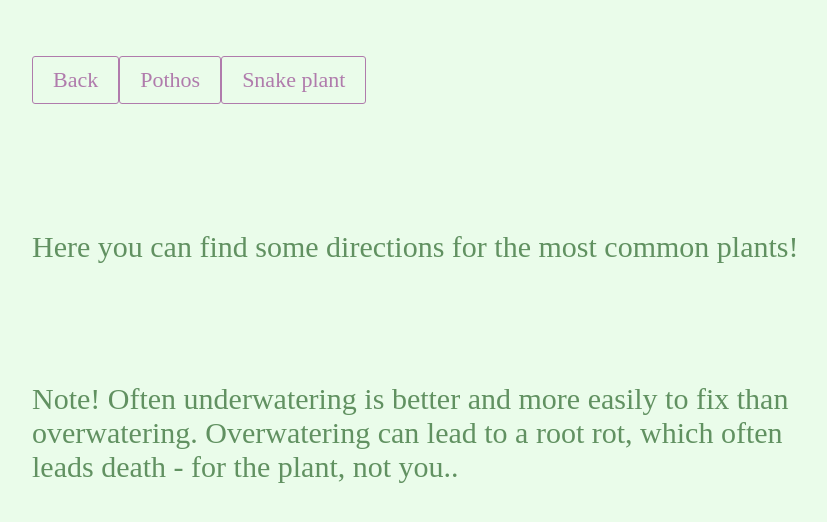
After one commit to ElisaMero/web_ja_tietokannat, a Flask app: page /direction in a window 1280 px wide. The commit adds this page. Shown: the top 522 px of the page, without its empty margins (208-1035 px from the left). Run offline with Flask 3, Linux system fonts and the light colour scheme.

Commit message:
deletion and directions

```diff
--- a/registerpy.py
+++ b/registerpy.py
@@ -1,4 +1,3 @@
-
 from database import db
 from flask import session
 from sqlalchemy.sql import text
@@ -41,24 +40,18 @@ def logout():
 
 
 def add_plant(name, latinname, light, water, other):
+    check_name = text("SELECT name FROM plant WHERE user_id = :id")
+    result = db.session.execute(check_name, {"id": session["user_id"]})
+    name_list = result.fetchall()
+    for i in name_list:
+        if i == name:
+            return False
     try:
+        visibility = "visible"
         query = text(
-            "INSERT INTO plant (name, latinname, light, water, other, user_id) VALUES (:name, :latinname, :light, :water, :other, :user_id)")
+            "INSERT INTO plant (name, latinname, light, water, other, user_id, visibility) VALUES (:name, :latinname, :light, :water, :other, :user_id, :visibility)")
         db.session.execute(query, {"name": name, "latinname": latinname, "light": light,
-                           "water": water, "other": other, "user_id": session["user_id"]})
-        db.session.commit()
-        plant_table2(name)
-    except:
-        return False
-    return True
-
-
-def plant_table2(name):
-    try:
-        query = text(
-            "INSERT INTO plantheadings (name, user_id) VALUES (:name, :user_id)")
-        db.session.execute(
-            query, {"name": name, "user_id": session["user_id"]})
+                           "water": water, "other": other, "user_id": session["user_id"], "visibility": visibility})
         db.session.commit()
     except:
         return False
@@ -66,8 +59,11 @@ def plant_table2(name):
 
 
 def count_plants():
-    query = text("SELECT count(*) FROM plant WHERE user_id = :id")
-    result = db.session.execute(query, {"id": session["user_id"]})
+    visibility = "visible"
+    query = text(
+        "SELECT count(*) FROM plant WHERE user_id = :id AND visibility=:visibility")
+    result = db.session.execute(
+        query, {"id": session["user_id"], "visibility": visibility})
     count = result.fetchone()
     count = count[0]
     if not count:
@@ -84,8 +80,11 @@ def show_user():
 
 
 def plant_headings():
-    query = text("SELECT name FROM plantheadings WHERE user_id=:id")
-    result = db.session.execute(query, {"id": session["user_id"]})
+    visibility = "visible"
+    query = text(
+        "SELECT name FROM plant WHERE user_id=:id AND visibility=:visibility")
+    result = db.session.execute(
+        query, {"id": session["user_id"], "visibility": visibility})
     info = result.fetchall()
     if info == []:
         return " "
@@ -97,9 +96,11 @@ def plant_headings():
 
 
 def plant_info(name):
-    query = text("SELECT * FROM plant WHERE user_id =:id AND name =:name")
+    visibility = "visible"
+    query = text(
+        "SELECT * FROM plant WHERE user_id =:id AND name =:name AND visibility=:visibility")
     result = db.session.execute(
-        query, {"id": session["user_id"], "name": name})
+        query, {"id": session["user_id"], "name": name, "visibility": visibility})
     info = result.fetchall()
     if info == []:
         return " "
@@ -133,7 +134,7 @@ def get_comments(theplantname):
 
 
 def create_emojis_table():
-    emoji_list = [127800, 127799, 12783, 127796, 127793, 127795, 127807]
+    emoji_list = [127800, 127799, 127793, 127795, 127807]
     for i in emoji_list:
         try:
             query = text("INSERT INTO emojis (number) VALUES (:number)")
@@ -145,7 +146,7 @@ def create_emojis_table():
 
 
 def choose_emoji():
-    random = randint(1, 6)
+    random = randint(1, 5)
     query = text("SELECT number FROM emojis WHERE id =:id")
     result = db.session.execute(query, {"id": random})
     emoji = result.fetchone()
@@ -158,7 +159,7 @@ def choose_emoji():
 
 def search_generator(input):
     query = text(
-        "SELECT name FROM plantheadings WHERE user_id =:id AND name LIKE :input")
+        "SELECT name FROM plant WHERE user_id =:id AND name LIKE :input and visibility = 'visible'")
     result = db.session.execute(
         query, {"id": session["user_id"], "input": "%"+input+"%"})
     results = result.fetchall()
@@ -168,3 +169,45 @@ def search_generator(input):
     for i in results:
         clean_info.append(i[0])
     return clean_info
+
+
+def delete_plant(name):
+    try:
+        query = text(
+            "UPDATE plant SET visibility= 'invisible' WHERE name=:name AND user_id = :user_id")
+        db.session.execute(
+            query, {"name": name, "user_id": session["user_id"]})
+        db.session.commit()
+    except:
+        return False
+    return True
+
+
+def create_direction_table():
+    name_list = [("Pothos", "The Pothos-genus is one of the easiest and most common housplants across the world. It is a very forgiving plant, meaning they are thriving with only a little watering and light. Different varietis of Pothos are visually appealing with their different and vibrant colors. They are also very fast-growing, when the conditions are met."),
+                 ("Snake plant", "Snake plants are highly beginner-friendly for neglecting plant parent. They tolrate drought well and only needs watering about once a month, depending on the amount light it gets.")]
+    for i in name_list:
+        try:
+            query = text(
+                "INSERT INTO directions (name, direction) VALUES (:name, :direction)")
+            db.session.execute(query, {"name": i[0], "direction": i[1]})
+            db.session.commit()
+        except:
+            return False
+    return True
+
+
+def show_pothos():
+    query = text(
+        "SELECT name, direction FROM directions WHERE name = 'Pothos'")
+    result = db.session.execute(query)
+    info = result.fetchall()
+    return info
+
+
+def show_snake():
+    query = text(
+        "SELECT name, direction FROM directions WHERE name = 'Snake plant'")
+    result = db.session.execute(query)
+    info = result.fetchall()
+    return info
--- a/routes.py
+++ b/routes.py
@@ -1,5 +1,6 @@
 from app import app
-from flask import redirect, render_template, request
+import secrets
+from flask import redirect, render_template, request, session, flash
 import registerpy
 
 
@@ -22,8 +23,7 @@ def register():
         password = request.form["password"]
         if registerpy.register(username, password):
             return redirect("/")
-        else:
-            return render_template("register.html")
+        return render_template("register.html", same_name=True)
 
 
 @app.route("/login", methods=["GET", "POST"])
@@ -34,6 +34,8 @@ def login():
         username = request.form["username"]
         password = request.form["password"]
         if registerpy.login(username, password):
+            session["username"] = username
+            session["csrf_token"] = secrets.token_hex(16)
             registerpy.create_emojis_table()
             count = registerpy.count_plants()
             name = registerpy.show_user()
@@ -41,7 +43,7 @@ def login():
             emoji = registerpy.choose_emoji()
             return render_template("user.html", count=count, name=name, plant_name=plant_name, emoji=emoji)
         else:
-            return render_template("index.html")
+            return render_template("error.html")
 
 
 @app.route("/logout")
@@ -61,6 +63,8 @@ def add_plant():
     if request.method == "GET":
         return render_template("plant.html")
     if request.method == "POST":
+        if session["csrf_token"] != request.form.get("csrf_token"):
+            return render_template("error.html")
         name = request.form["name"]
         latinname = request.form["latinname"]
         light = request.form["light"]
@@ -72,6 +76,7 @@ def add_plant():
             plant_name = registerpy.plant_headings()
             emoji = registerpy.choose_emoji()
             return render_template("user.html", count=count, name=name, plant_name=plant_name, emoji=emoji)
+        return render_template("plant.html", same_name=True)
 
 
 @app.route("/headings", methods=["GET", "POST"])
@@ -89,6 +94,8 @@ def heading_routes():
 
 @app.route("/notes", methods=["GET", "POST"])
 def add_notes():
+    if session["csrf_token"] != request.form.get("csrf_token"):
+        return render_template("error.html")
     comment1 = request.form["plantname"]
     theplantname = request.args.get("theplantname")
     registerpy.add_notes(comment1, theplantname)
@@ -103,3 +110,44 @@ def result():
     name = registerpy.show_user()
     emoji = registerpy.choose_emoji()
     return render_template("user.html", count=count, name=name, plant_name=plant_name, emoji=emoji)
+
+
+@app.route("/delete_plant")
+def delete_plant():
+    name = request.args.get("name")
+    print(name)
+    registerpy.delete_plant(name)
+    count = registerpy.count_plants()
+    name = registerpy.show_user()
+    emoji = registerpy.choose_emoji()
+    plant_name = registerpy.plant_headings()
+    return render_template("user.html", count=count, name=name, emoji=emoji,
+                           plant_name=plant_name)
+
+
+@app.route("/direction")
+def open_directions():
+    registerpy.create_direction_table()
+    return render_template("directions.html")
+
+
+@app.route("/pothos")
+def show_pothos():
+    info = registerpy.show_pothos()
+    return render_template("directions.html", info=info)
+
+
+@app.route("/snake")
+def show_snake():
+    info = registerpy.show_snake()
+    return render_template("directions.html", info=info)
+
+
+@app.route("/back")
+def go_back():
+    count = registerpy.count_plants()
+    name = registerpy.show_user()
+    emoji = registerpy.choose_emoji()
+    plant_name = registerpy.plant_headings()
+    return render_template("user.html", count=count, name=name, emoji=emoji,
+                           plant_name=plant_name)
--- /dev/null
+++ b/static/directions.css
@@ -0,0 +1,54 @@
+body {
+
+    background-color: rgb(234, 252, 234);
+    margin: auto;
+    max-width: 800px;
+}
+
+
+header {
+
+    padding-top: 0px;
+    height: 160px;
+    width: 100%;
+    background: rgb(234, 252, 234);
+    display: flex;
+    justify-content: start;
+    align-items: center;
+}
+
+p {
+
+    padding-top: 40px;
+    color: rgb(97, 145, 97);
+    font-size: 30px;
+}
+
+.linkstyle {
+
+    display: inline-block;
+    padding: 10px 20px;
+    border: 1px solid rgb(176, 123, 172);
+    border-radius: 3px;
+    background-color: solid rgb(234, 252, 234);
+    color: rgb(176, 123, 172);
+    font-size: 22px;
+    text-decoration: none;
+    cursor: pointer;
+}
+
+.linkstyle:hover {
+
+    background-color: solid rgb(234, 252, 234);
+    animation: glow 1s infinite alternate;
+}
+
+@keyframes glow {
+    0% {
+        box-shadow: 0 0 5px rgb(176, 123, 172);
+    }
+
+    100% {
+        box-shadow: 0 0 20px rgb(176, 123, 172);
+    }
+}
--- a/static/login.css
+++ b/static/login.css
@@ -57,7 +57,6 @@ p {
    font-size: 35px;
 }
 
-
 .user_registration p {
 
    padding-top: 150px;
--- a/static/register.css
+++ b/static/register.css
@@ -4,7 +4,6 @@ body {
    margin: auto;
    max-width: 800px;
 }
-
 
 .login_system {
 
@@ -33,7 +32,6 @@ body {
    font-size: 20px;
 }
 
-
 .user_info input {
 
    width: 220px;
--- a/static/user.css
+++ b/static/user.css
@@ -50,7 +50,6 @@ h1 {
   color: rgb(97, 145, 97);
   font-size: 60px;
   padding-right: 380px;
-
 }
 
 h3 {
--- /dev/null
+++ b/templates/directions.html
@@ -0,0 +1,34 @@
+<!DOCTYPE html>
+<html>
+
+<head>
+    <meta name="viewport" content="width=device-width, initial-scale=1">
+    <link rel="stylesheet" href="static/directions.css">
+</head>
+
+<body>
+    <header>
+        <a href="/back" class="linkstyle">Back</a>
+        <a href="/pothos" class="linkstyle">Pothos</a>
+        <a href="/snake" class="linkstyle">Snake plant</a>
+
+    </header>
+
+    <p>Here you can find some directions for the most common plants!</p>
+    <br>
+    {% for i in info %}
+
+    <p>{{ i[0] }}</p>
+    <br>
+    <p>{{ i[1] }}</p>
+    <br>
+
+    {% endfor %}
+
+    <p>Note! Often underwatering is better and more easily to fix than overwatering. Overwatering can lead to a root
+        rot, which often leads death - for the plant, not you..</p>
+
+
+</body>
+
+</html>
--- a/templates/register.html
+++ b/templates/register.html
@@ -7,6 +7,12 @@
 </head>
 
 <body>
+
+    {% if same_name %}
+    <script>
+        alert("Name is already in use!");
+    </script>
+    {% endif %}
 
     <div class="login_system">
         <form action="/register" method="post">
```
Also changed, not shown: schema.sql (+7 -6 lines), static/error.css (added, +14 -0 lines), templates/error.html (added, +13 -0 lines), templates/plant.html (+25 -6 lines), templates/user.html (+12 -8 lines).
